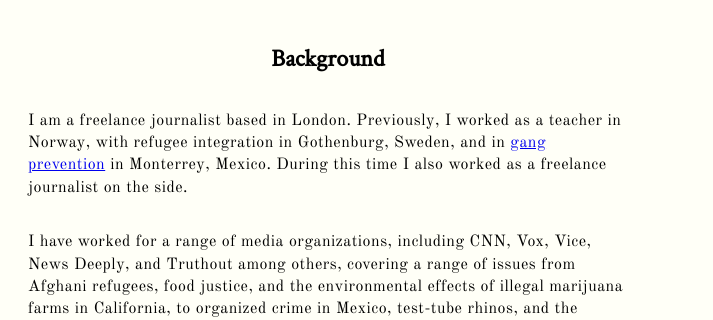
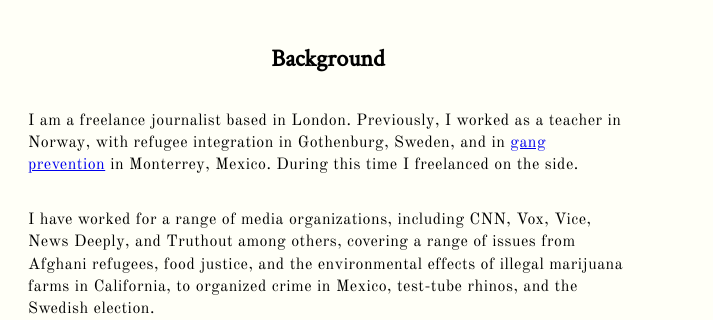
Before and after one commit to rorysmith85/Personal-Website, a plain HTML site: page index.html in a window 1280 px wide. Shown: the part 180-500 px from the top of the page, 463-1176 px from the left. Drawn offline with nearby package versions, Linux system fonts and the light colour scheme.

Commit message:
freelanced

```diff
--- a/index.html
+++ b/index.html
@@ -26,8 +26,7 @@
       <div class="container">
         <div id="info">
           <h2>Background</h2>
-          <p>I am a freelance journalist based in London. Previously, I worked as a teacher in Norway, with refugee integration in Gothenburg, Sweden, and in <a href="http://escalandofronteras.org/es/home-es/" target="_blank">gang prevention</a> in Monterrey, Mexico. During this time I also worked as a freelance
-          journalist on the side.</p>
+          <p>I am a freelance journalist based in London. Previously, I worked as a teacher in Norway, with refugee integration in Gothenburg, Sweden, and in <a href="http://escalandofronteras.org/es/home-es/" target="_blank">gang prevention</a> in Monterrey, Mexico. During this time I freelanced on the side.</p>
           <p>I have worked for a range of media organizations, including CNN, Vox, Vice, News Deeply, and Truthout among others, covering a range of issues from Afghani refugees, food justice,
           and the environmental effects of illegal marijuana farms in California, to organized crime in Mexico, test-tube rhinos, and the Swedish election.</p>
           <p>Having also trained as a data journalist, I am currently using Python, Pandas, JavaScript, and d3.js for my work.</p>
```
